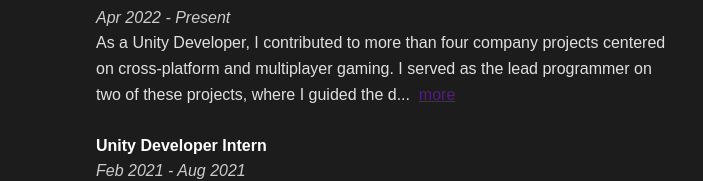
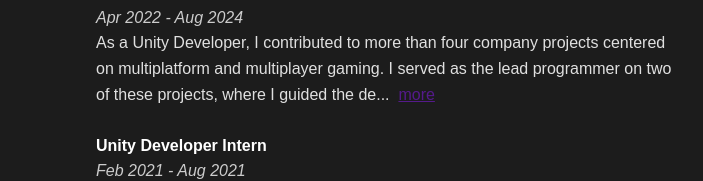
Before and after one commit to KucingMaboek/kucingmaboek.github.io, a website built with webpack: page index.html in a window 1280 px wide. Shown: the part 2577-2758 px from the top of the page, without its empty margins (288-991 px from the left). Built offline with nearby package versions, Linux system fonts and the light colour scheme.

Commit message:
update work experience content

```diff
--- a/index.html
+++ b/index.html
@@ -341,8 +341,8 @@
       <div class="experience-info">
         <h3>Shinta VR</h3>
         <p class="experience-position">Unity Developer</p>
-        <p class="experience-date">Apr 2022 - Present</p>
-        <p class="experience-description">As a Unity Developer, I contributed to more than four company projects centered on cross-platform and multiplayer gaming. I served as the lead programmer on two of these projects, where I guided the development team, implemented game mechanics, and ensured seamless multiplayer functionalities. My focus has been on creating engaging and immersive experiences that can be enjoyed across various platforms.</p>
+        <p class="experience-date">Apr 2022 - Aug 2024</p>
+        <p class="experience-description">As a Unity Developer, I contributed to more than four company projects centered on multiplatform and multiplayer gaming. I served as the lead programmer on two of these projects, where I guided the development team, mentored interns, implemented game mechanics, and ensured seamless multiplayer functionalities. My focus has been on creating engaging and immersive experiences that can be enjoyed across various platforms.</p>
         <br>
         <p class="experience-position">Unity Developer Intern</p>
         <p class="education-date">Feb 2021 - Aug 2021</p>
```
